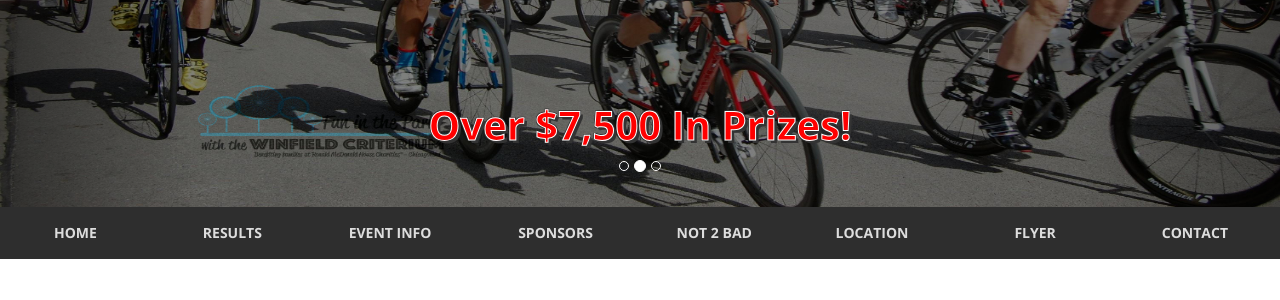
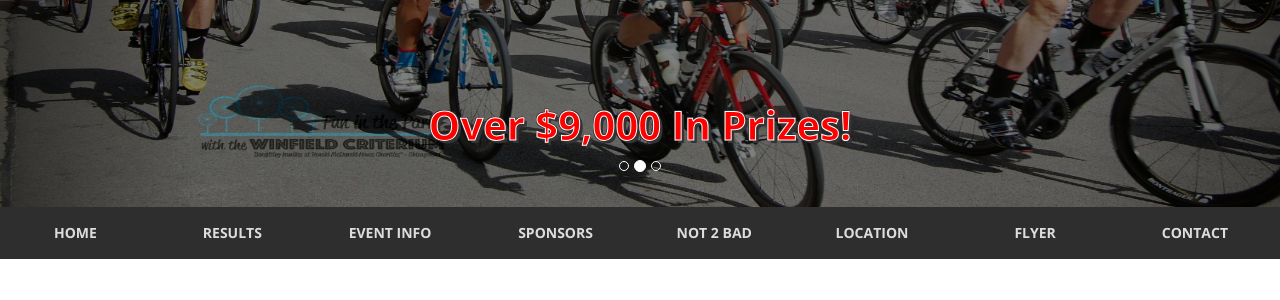
Before and after one commit to winfieldcriterium/winfieldcriterium.github.io, a Jekyll site: the page built from index.html, in a window 1280 px wide and 1400 px high, scrolled down 230 px. Shown: the part 163-463 px from the top of the window. Built offline with Jekyll 4.4.1, drawn with Linux system fonts in a browser that asks for light colours; nearby versions of some CDN libraries; Markdown is read by kramdown in place of the engine named in the settings; some of the changed text lies outside the part shown.

Commit message:
fix prize money to 9000, new flyer

```diff
--- a/index.html
+++ b/index.html
@@ -22,7 +22,7 @@ layout: default
         <img src="/assets/img/bg_2.JPG" alt="Background image" />
         <div class="container">
           <div class="carousel-caption">
-            <h1>Over $7,500 In Prizes!</h1>
+            <h1>Over $9,000 In Prizes!</h1>
             <p></p>
           </div>
         </div>
@@ -96,7 +96,7 @@ layout: default
     <hr />
     <p class="lead text-center">Saturday, July 9, 2016</p>
     <hr />
-    <p class="lead text-center">Over $7,500 In Prizes!</p>
+    <p class="lead text-center">Over $9,000 In Prizes!</p>
     <div class="divider"></div>
   </div>
 </div>
```
Also changed, not shown: 1 other file.
